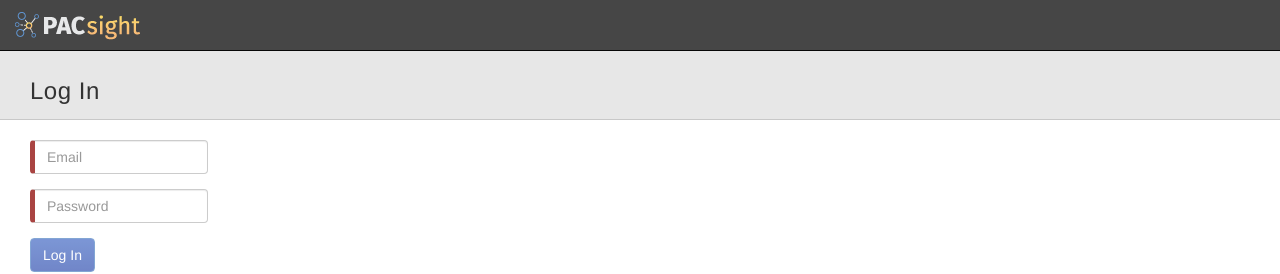
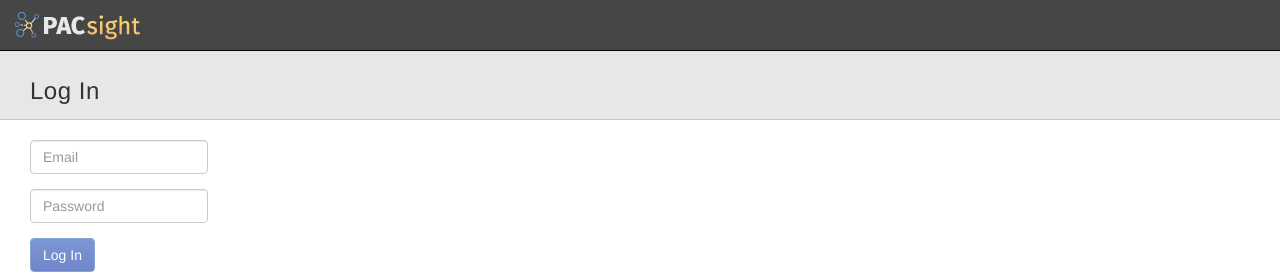
Before and after one commit to pdoise/stitch, an Angular app: page / in a window 1280 px wide. Shown: the top 274 px of the page. Built offline with nearby package versions, Linux system fonts and the light colour scheme.

Commit message:
add a route

```diff
--- a/src/app/app.module.ts
+++ b/src/app/app.module.ts
@@ -5,6 +5,7 @@ import { HttpModule } from '@angular/http';
 
 import { AppComponent } from './app.component';
 import { LoginComponent } from './login/login.component';
+import { DashboardComponent } from './dashboard/dashboard.component';
 
 import { routing } from './app.routing';
 import { PageHeaderComponent } from './common/components/page-header/page-header.component';
@@ -14,7 +15,8 @@ import { PageHeaderComponent } from './common/components/page-header/page-header
   declarations: [
     AppComponent,
     PageHeaderComponent,
-    LoginComponent
+    LoginComponent,
+    DashboardComponent
   ],
   imports: [
     BrowserModule,
--- a/src/app/app.routing.ts
+++ b/src/app/app.routing.ts
@@ -1,9 +1,11 @@
 import { RouterModule, Routes } from '@angular/router';
 
 import { LoginComponent } from './login/login.component';
+import { DashboardComponent } from './dashboard/dashboard.component';
 
 const routes: Routes = [
-  { path: '', component: LoginComponent }
+  { path: '', component: LoginComponent },
+  { path: 'dashboard', component: DashboardComponent }
 ];
 
 export const routing = RouterModule.forRoot(routes);
--- /dev/null
+++ b/src/app/dashboard/dashboard.component.ts
@@ -0,0 +1,7 @@
+import { Component } from '@angular/core';
+
+@Component({
+  selector: 'my-dashboard',
+  template: '<h3>My Dashboard</h3>'
+})
+export class DashboardComponent { }
--- a/src/app/login/login.component.html
+++ b/src/app/login/login.component.html
@@ -54,7 +54,8 @@
         type="submit"
         class="btn btn-primary"
         (click)="login(); loginForm.reset()"
-        [disabled]="!loginForm.form.valid">Log In
+        [disabled]="!loginForm.form.valid"
+        routerLink="/dashboard">Log In
       </button>
     </div>
     <!-- Forgot Password-->
--- a/src/styles.css
+++ b/src/styles.css
@@ -107,13 +107,3 @@ body {
 .margin-left-sm {
   padding-right:20px;
   }
-
-/* Validation */
-
-.ng-valid[required], .ng-valid.required  {
-  border-left: 5px solid #42A948; /* green */
-}
-
-.ng-invalid:not(form)  {
-  border-left: 5px solid #a94442; /* red */
-}
```
